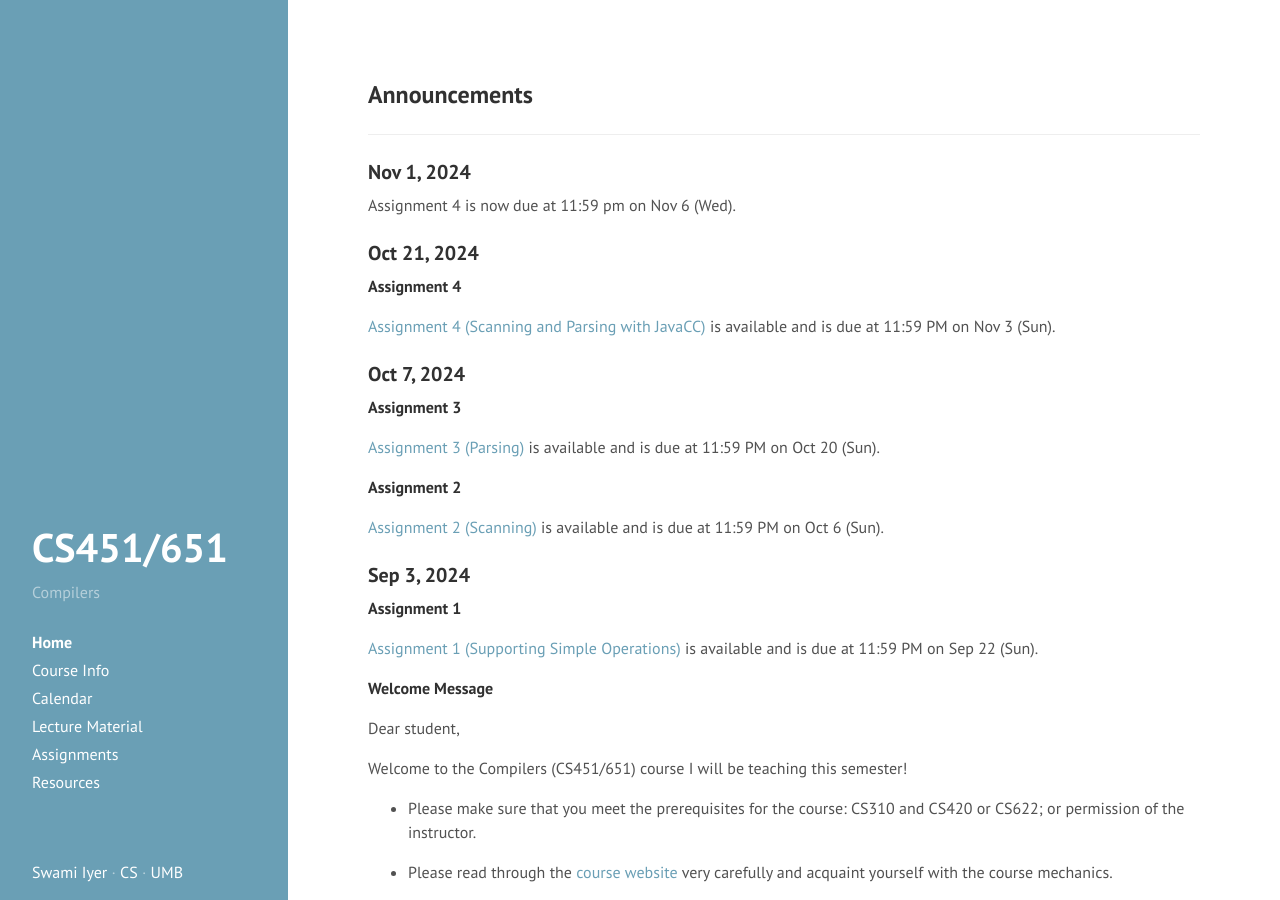
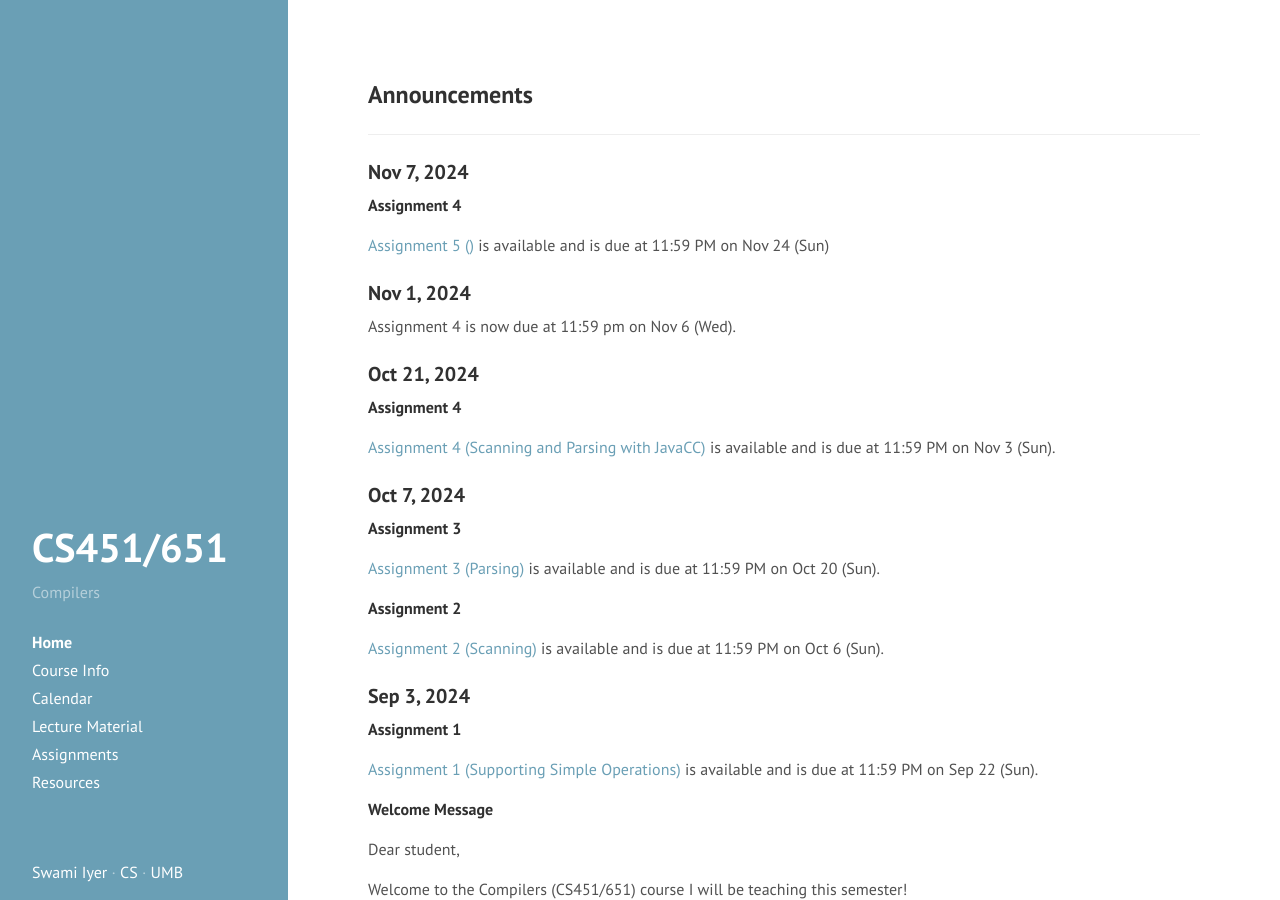
Before and after one commit to swamiiyer/swamiiyer.github.io, a Jekyll site: the page built from _pages/cs451/index.md, in a window 1280 px wide and 900 px high. Built offline with Jekyll 4.4.1, drawn with Linux system fonts in a browser that asks for light colours.

Commit message:
Assignment 5 released

```diff
--- a/_pages/cs451/index.md
+++ b/_pages/cs451/index.md
@@ -4,6 +4,12 @@ layout: cs451_page
 title: Home
 order: 1
 ---
+
+### Nov 7, 2024
+
+**Assignment 4**
+
+[Assignment 5 ()](assignments.html) is available and is due at 11:59 PM on Nov 24 (Sun)
 
 ### Nov 1, 2024
 
```
